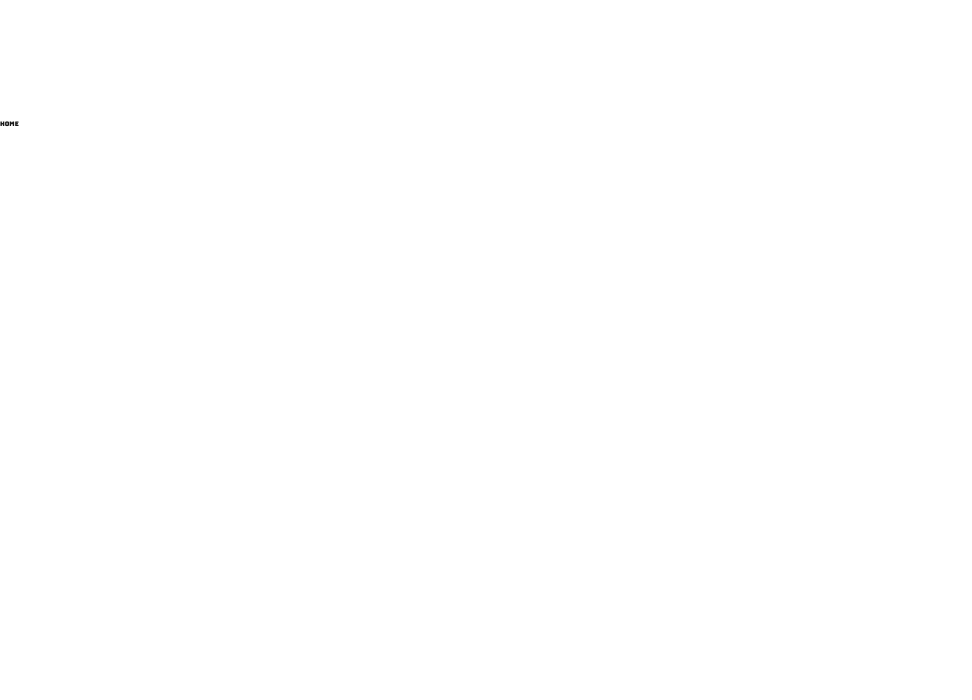
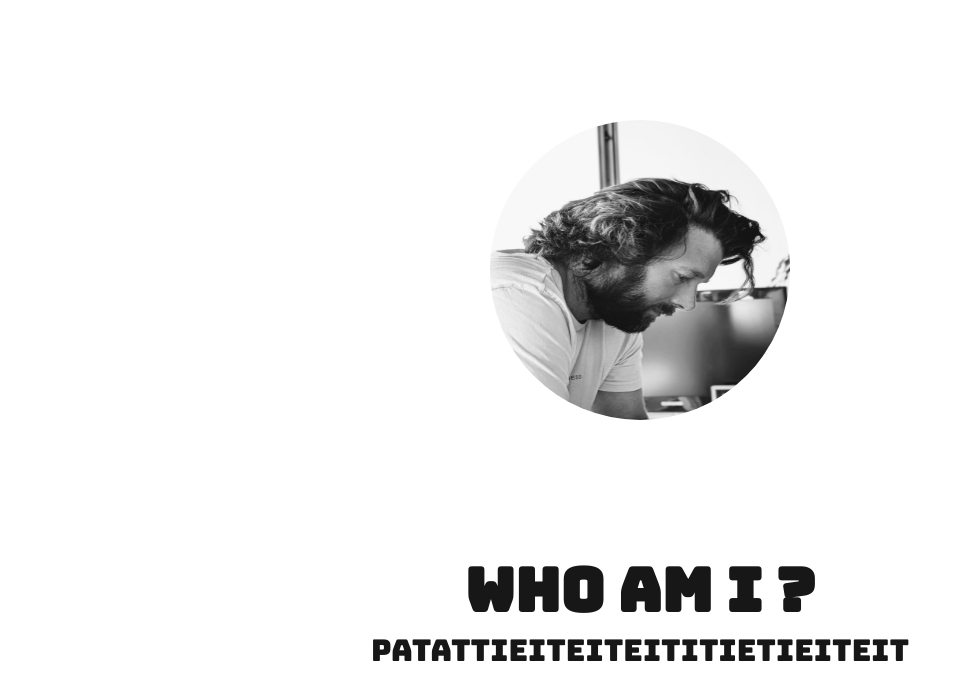
Before and after one commit to Antoine-Bottin/ab_portfolio, a Next.js app: page / in a window 1280 px wide. Shown: the top 700 px of the page, without its empty margins (0-972 px from the left). Built offline with nearby package versions, Linux system fonts and the light colour scheme.

Commit message:
feat(portfolio): add snapscroll and picture

```diff
--- a/src/app/_components/BurgerMenu/styles.scss
+++ b/src/app/_components/BurgerMenu/styles.scss
@@ -61,7 +61,7 @@
   top: 0;
   height: 100dvh;
   width: 100%;
-  background-color: #0a0a0a;
+  background-color: #0a0a0a80;
   display: flex;
   justify-content: center;
   align-items: center;
--- a/src/app/layout.tsx
+++ b/src/app/layout.tsx
@@ -10,8 +10,8 @@ const bungee = Bungee({
 })
 
 export const metadata: Metadata = {
-  title: 'Create Next App',
-  description: 'Generated by create next app',
+  title: 'Antoine Bottin ',
+  description: 'This is my dev portfolio',
 }
 
 const navigationMenu = [
--- a/src/app/page.tsx
+++ b/src/app/page.tsx
@@ -1,7 +1,46 @@
 import './styles.scss'
+import Image from 'next/image'
+
+const interview = [
+  {
+    object: 'Who am I ?',
+    content: 'Patattieiteiteititietieiteit',
+  },
+  {
+    object: 'About me',
+    content: 'Patattieiteiteititietieiteit',
+  },
+  {
+    object: 'My favorite color',
+    content: 'Patattieiteiteititietieiteit',
+  },
+]
 
 const Page = () => {
-  return <div className="home-view">Home</div>
+  return (
+    <div className="home-view">
+      <div className="home-view__picture-section">
+        <div className="home-view__picture-section__picture">
+          <Image
+            src="/assets/Photo_CV.jpg"
+            alt="My picture"
+            fill
+            style={{ borderRadius: '50%' }}
+          />
+        </div>
+      </div>
+      <div className="infos-container">
+        {interview.map(({ object, content }) => {
+          return (
+            <div className="info" key={object}>
+              <h1>{object}</h1>
+              <div>{content}</div>
+            </div>
+          )
+        })}
+      </div>
+    </div>
+  )
 }
 
 export default Page
--- a/src/app/styles.scss
+++ b/src/app/styles.scss
@@ -1,5 +1,47 @@
 .home-view {
-  height: calc(1°°dvh - 4rem);
-  display:flex
-  justify-content;
+  height: calc(100dvh - 12rem);
+  display: flex;
+  justify-content: center;
+  align-items: center;
+  flex-direction: column;
+
+  &__picture-section {
+    position: relative;
+
+    &__picture {
+      height: 30rem;
+      width: 30rem;
+      object-fit: cover;
+    }
+  }
+
+  .infos-container {
+    font-size: 3rem;
+    display: flex;
+    flex-direction: column;
+    justify-content: flex-start;
+    align-items: center;
+    scroll-snap-type: y mandatory;
+    overflow-y: scroll;
+    height: 100%;
+    scroll-behavior: smooth;
+
+    -ms-overflow-style: none;
+    scrollbar-width: none;
+
+    ::-webkit-scrollbar {
+      display: none;
+    }
+
+    .info {
+      display: flex;
+      flex-direction: column;
+      align-items: center;
+      justify-content: center;
+      scroll-snap-align: start;
+      min-height: 100%;
+      width: 80%;
+      padding: 1rem 0;
+    }
+  }
 }
```
Also changed, not shown: prettier.config.js (deleted, +0 -14 lines), public/assets/Photo_CV.jpg (added), public/assets/Photo_CV2.jpg (added).
